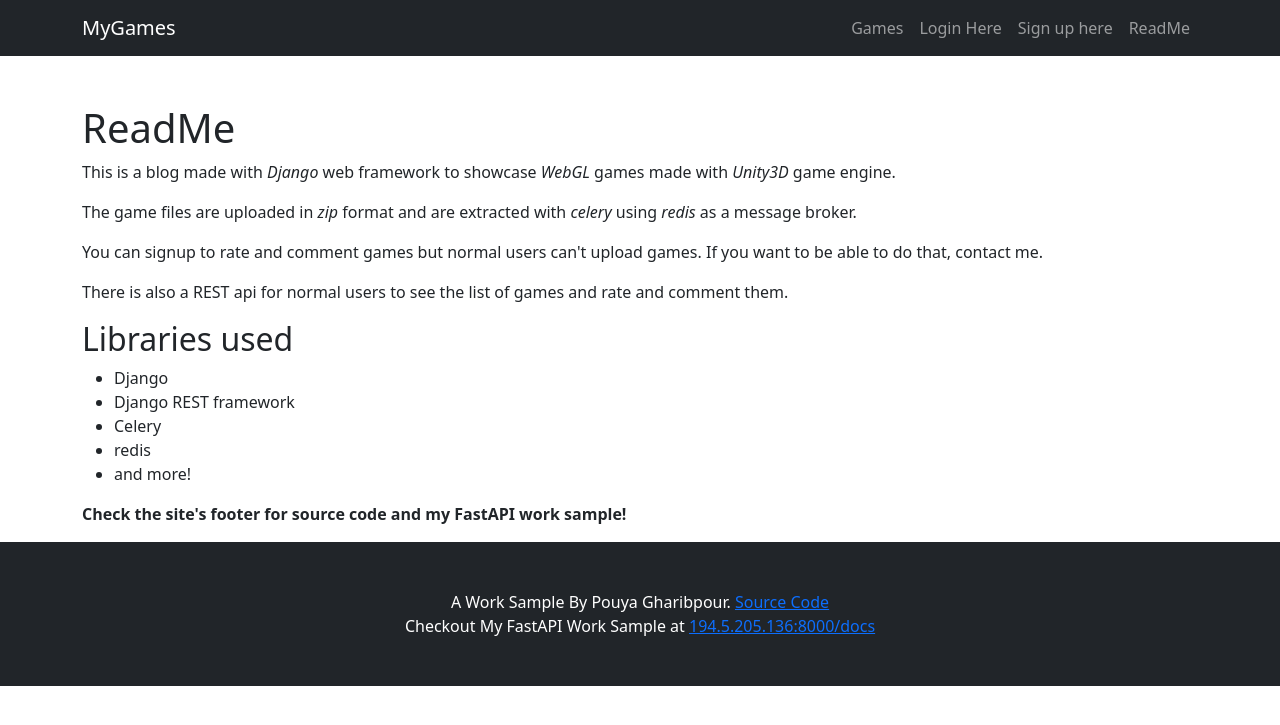
After one commit to pouya-gh/MyGames, a Django app: page /readme/ in a window 1280 px wide. The commit adds this page. Shown: the top 725 px of the page. Run offline with Django 5.2, Linux system fonts and the light colour scheme; parts of the project's set-up code (start-up, migrations or seed data) failed here and were passed over; some libraries are stand-ins or nearby versions.

Commit message:
add a readme page

```diff
--- a/posts/templates/base.html
+++ b/posts/templates/base.html
@@ -26,6 +26,7 @@
                         <li class="nav-item"><a class="nav-link" href="{% url 'login' %}">Login Here</a></li>
                         <li class="nav-item"><a class="nav-link" href="{% url 'accounts:sign_up' %}">Sign up here</a></li>
                         {% endif %}
+                        <li class="nav-item"><a class="nav-link" href="{% url 'posts:readme' %}">ReadMe</a></li>
                         {% comment %} <li class="nav-item"><a class="nav-link active" aria-current="page" href="#">Blog</a></li> {% endcomment %}
                     </ul>
                 </div>
--- /dev/null
+++ b/posts/templates/readme.html
@@ -0,0 +1,23 @@
+{% extends "base.html" %}
+
+{% block title %}ReadMe{% endblock title %}
+
+{% block content %}
+<div class="container mt-5">
+    <h1 id="readme">ReadMe</h1>
+    <p>This is a blog made with <em>Django</em> web framework to showcase <em>WebGL</em> games made with <em>Unity3D</em> game engine.  </p>
+    <p>The game files are uploaded in <em>zip</em> format and are extracted with <em>celery</em> using <em>redis</em> as a message broker. </p>
+    <p>You can signup to rate and comment games but normal users can&#39;t upload games. If you want to be able to do that, contact me. </p>
+    <p>There is also a REST api for normal users to see the list of games and rate and comment them. </p>
+    <h2 id="libraries-used">Libraries used</h2>
+    <ul>
+    <li>Django</li>
+    <li>Django REST framework</li>
+    <li>Celery</li>
+    <li>redis</li>
+    <li>and more!</li>
+    </ul>
+    <p><strong>Check the site&#39;s footer for source code and my FastAPI work sample!</strong></p>
+
+</div>
+{% endblock content %}
--- a/posts/urls.py
+++ b/posts/urls.py
@@ -4,6 +4,7 @@ from . import views
 app_name = 'posts'
 urlpatterns = [
     path("", views.GameList.as_view(), name="home"),
+    path("readme/", views.readme_page, name='readme'),
     path("games/", views.GameList.as_view(), name="game_list"),
     path("games/play/<slug:slug>", views.game_play, name='game_play'),
     path("games/edit/<slug:slug>", views.GameEdit.as_view(), name="game_edit"),
--- a/posts/views.py
+++ b/posts/views.py
@@ -167,3 +167,6 @@ def game_play(request, slug):
         "build_path": build_path,
         'data_name': game_datafile_name,
     })
+
+def readme_page(request):
+    return render(request, "readme.html")
```
